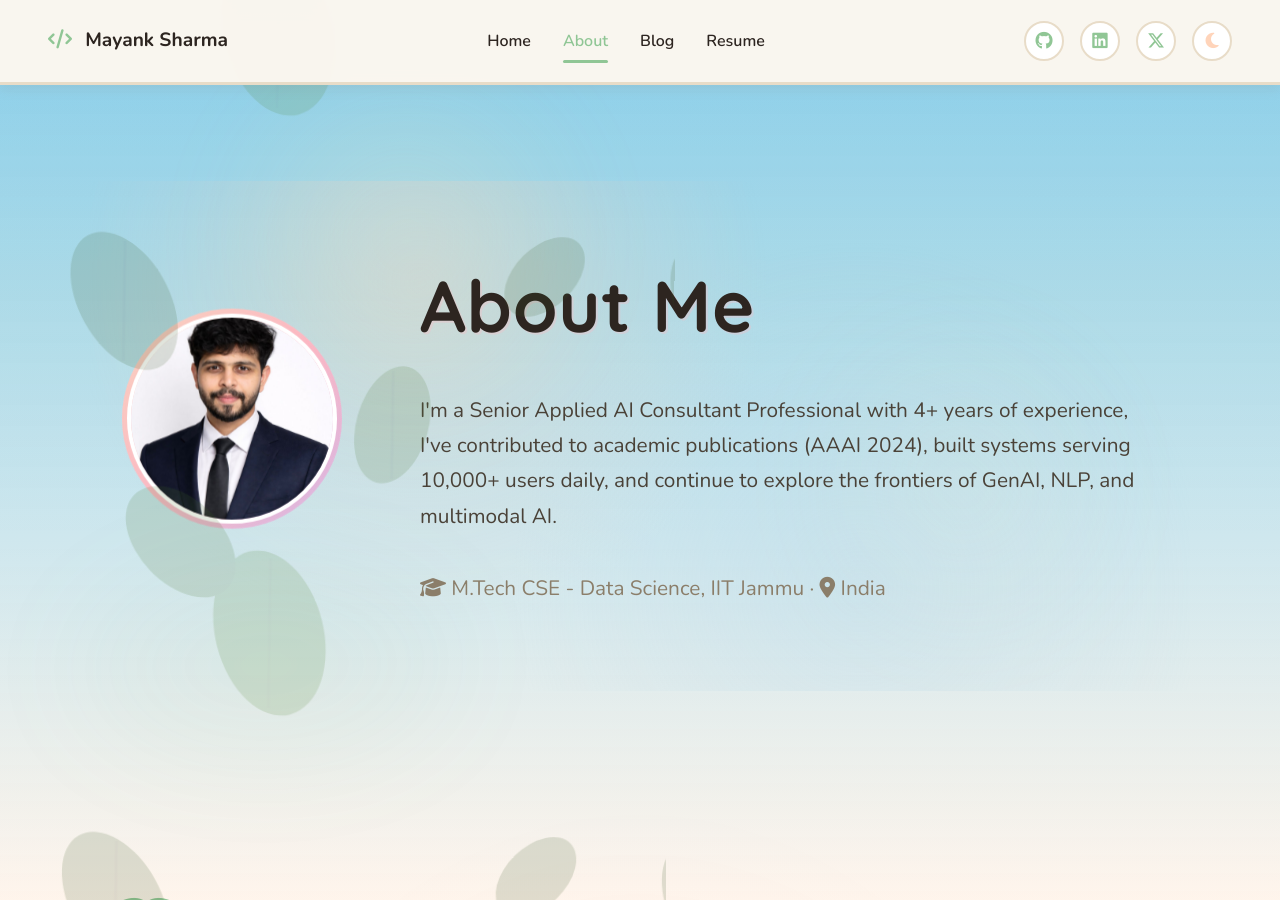
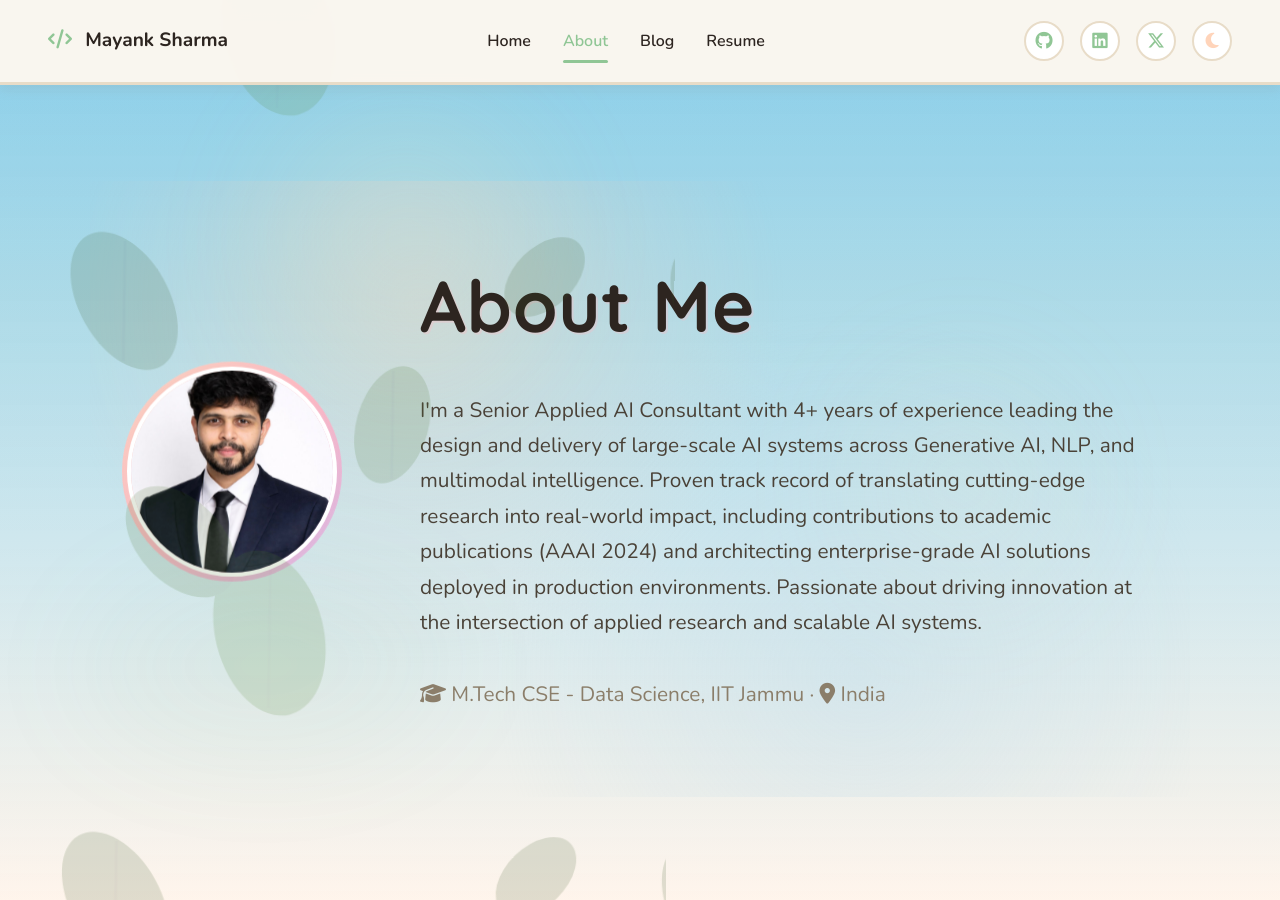
Before and after one commit to mayank1101/mayank1101.github.io, a Jekyll site: the page built from about.html, in a window 1280 px wide and 900 px high. Built offline with Jekyll 4.4.1, drawn with Linux system fonts in a browser that asks for light colours.

Commit message:
updated hero-text in about.html

```diff
--- a/about.html
+++ b/about.html
@@ -17,9 +17,11 @@ description: About Mayank Sharma - AI/ML Engineer & Researcher. Learn about my j
         <div class="hero-text">
             <h1>About Me</h1>
             <p>
-                I'm a Senior Applied AI Consultant Professional with 4+ years of experience, I've contributed to
-                academic publications (AAAI 2024), built systems serving 10,000+ users daily, and
-                continue to explore the frontiers of GenAI, NLP, and multimodal AI.
+                I'm a Senior Applied AI Consultant with 4+ years of experience leading the design and delivery of large-scale
+                AI systems across Generative AI, NLP, and multimodal intelligence. Proven track record of translating cutting-edge
+                research into real-world impact, including contributions to academic publications (AAAI 2024) and architecting
+                enterprise-grade AI solutions deployed in production environments. Passionate about driving innovation at the
+                intersection of applied research and scalable AI systems.
             </p>
             <p class="muted" style="margin-top: 1rem;">
                 <i class="fas fa-graduation-cap"></i> M.Tech CSE - Data Science, IIT Jammu &middot;
```
